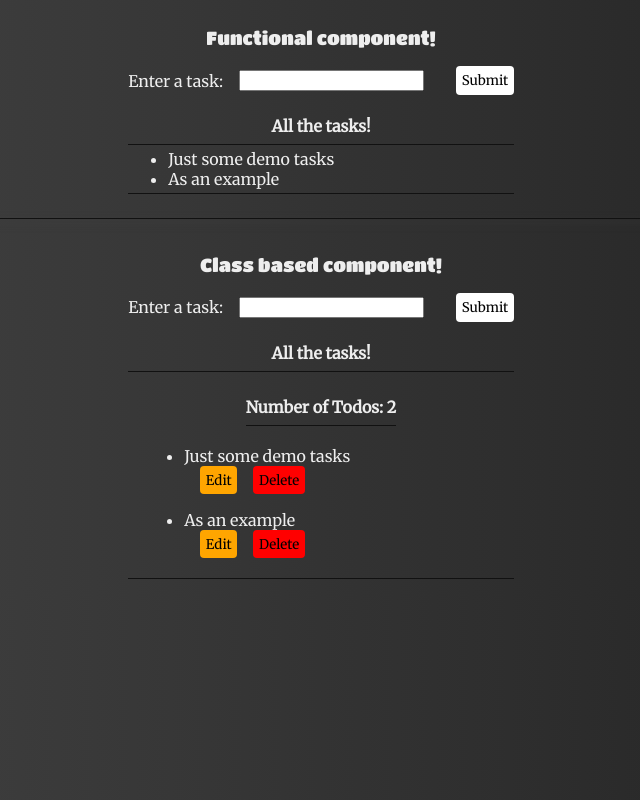
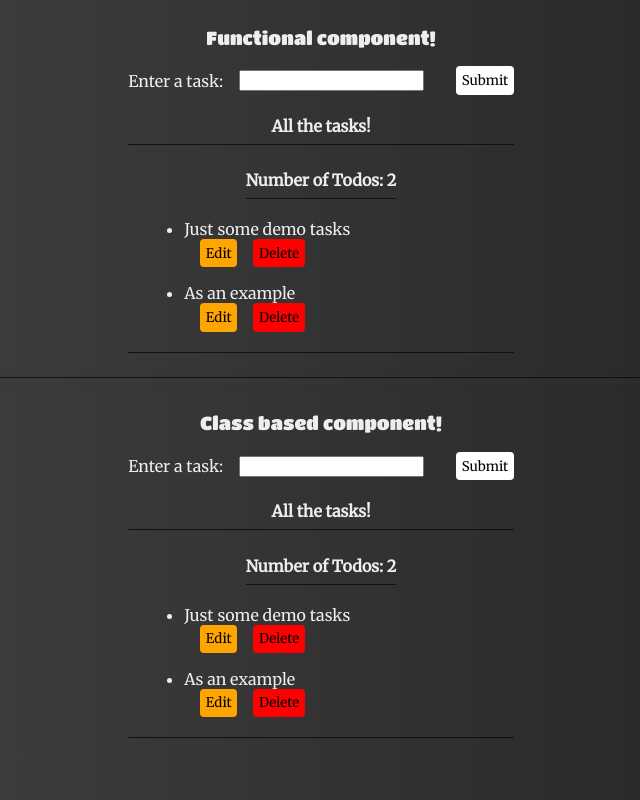
Before and after one commit to francomendezok/react-todo, a React app in the folder To-Do/: page / in a window 1280 px wide. Shown: the whole page, without its empty margins (319-959 px from the left). Built offline with nearby package versions, Linux system fonts and the light colour scheme; the HTML template or start-up script is replaced by a standard one.

Commit message:
Functional and Class Finished

```diff
--- a/To-Do/src/components/ClassInput.jsx
+++ b/To-Do/src/components/ClassInput.jsx
@@ -21,6 +21,7 @@ class ClassInput extends Component {
     this.handleEdit = this.handleEdit.bind(this);
     this.handleDelete = this.handleDelete.bind(this);
     this.handleEditingInputChange = this.handleEditingInputChange.bind(this);
+    this.handleResubmit = this.handleResubmit.bind(this)
   }
 
   handleInputChange(e) {
@@ -38,6 +39,24 @@ class ClassInput extends Component {
     }));
   }
 
+  handleResubmit(todo) {
+    this.setState((state) => {
+      const updatedTodos = state.todos.map((existingTodo) => {
+        if (existingTodo === todo) {
+          return state.editingInputVal;
+        }
+        return existingTodo;
+      });
+
+      return {
+        todos: updatedTodos,
+        edit: '',
+        editingInputVal: ''
+      };
+    });
+  }
+
+
 
   handleEdit(index) {
     this.setState((state) => ({
@@ -48,9 +67,10 @@ class ClassInput extends Component {
 
   handleEditingInputChange(e) {
     this.setState({
-      editingInputVal: e.target.value
+      editingInputVal: e.target.value,
     });
   }
+
 
 
   handleDelete(todo) {
@@ -87,7 +107,7 @@ class ClassInput extends Component {
         <ul>
           {this.state.todos.map((todo) => (
             <div style={{display: 'flex', margin: '1rem' }}>
-              <EditBox hasInput={this.state.hasInput} edit={this.state.edit} todo={todo} handleEdit={this.handleEdit} handleDelete={this.handleDelete} handleEditingInputChange={this.handleEditingInputChange} />
+              <EditBox hasInput={this.state.hasInput} edit={this.state.edit} todo={todo} handleEdit={this.handleEdit} handleDelete={this.handleDelete} handleEditingInputChange={this.handleEditingInputChange} handleResubmit={this.handleResubmit}/>
             </div>
           ))}
         </ul>
@@ -110,14 +130,14 @@ class Count extends Component {
 
 class EditAndSubmit extends Component {
   render() {
-    const { todo, handleEdit, handleEditingInputChange } = this.props;
+    const { todo, handleEdit, handleEditingInputChange, handleResubmit } = this.props;
     return (
       <div>
-        <form onSubmit={() => handleEdit(todo)}>
+        <form onSubmit={() => handleResubmit(todo)}>
           <input
             type="text"
             name="task-entry"
-            value={todo}
+            value={this.editingInputVal}
             onChange={handleEditingInputChange}
           />
           <button style={{backgroundColor: 'green', cursor: 'pointer'}} type="submit">Resubmit</button>
@@ -143,10 +163,10 @@ class Task extends Component {
 
 class EditBox extends Component {
   render() {
-    const { todo, hasInput, edit, handleEdit, handleDelete, handleSubmit, handleInputChange } = this.props;
+    const { todo, hasInput, edit, handleEdit, handleDelete, handleEditingInputChange, handleResubmit } = this.props;
     return (
       <div>
-        {hasInput && edit === todo ? <EditAndSubmit todo={todo} handleEdit={handleEdit} handleSubmit={handleSubmit} handleInputChange={handleInputChange} /> : <Task todo={todo} handleEdit={handleEdit} handleDelete={handleDelete} />}
+        {hasInput && edit === todo ? <EditAndSubmit todo={todo} handleEdit={handleEdit} handleEditingInputChange={handleEditingInputChange} handleResubmit={handleResubmit}/> : <Task todo={todo} handleEdit={handleEdit} handleDelete={handleDelete} />}
       </div>
     );
   }
--- a/To-Do/src/components/FunctionalInput.jsx
+++ b/To-Do/src/components/FunctionalInput.jsx
@@ -1,14 +1,16 @@
+/* eslint-disable react/prop-types */
+/* eslint-disable react/jsx-key */
 import { useState } from 'react';
 
 // eslint-disable-next-line react/function-component-definition, react/prop-types
 const FunctionalInput = ({ name }) => {
-  /*
-    We declare two state variables and their setters,
-    one to store the To-Do's
-    and the other to store the value of the input field
-  */
+
   const [todos, setTodos] = useState(['Just some demo tasks', 'As an example']);
   const [inputVal, setInputVal] = useState('');
+  const [hasInput, setHasInput] = useState(false);
+  const [edit, setEdit] = useState('');
+  const [editingInputVal, setEditingInputVal] = useState('')
+
 
   const handleInputChange = (e) => {
     setInputVal(e.target.value);
@@ -19,6 +21,33 @@ const FunctionalInput = ({ name }) => {
     setTodos((todo) => [...todo, inputVal]);
     setInputVal('');
   };
+
+  function handleResubmit(todo) {
+      const updatedTodos = todos.map((existingTodo) => {
+        if (existingTodo === todo) {
+          return editingInputVal;
+        }
+        return existingTodo;
+      });
+      setTodos(updatedTodos)
+  }
+
+   function handleEdit(index) {
+    setHasInput(!hasInput)
+    setEdit(index)
+
+  }
+
+  function handleEditingInputChange(e) {
+    setEditingInputVal(e.target.value)
+  }
+
+
+
+  function handleDelete(todo) {
+      const updatedTodos = todos.filter(item => item !== todo);
+      setTodos(updatedTodos)
+  }
 
   return (
     <section>
@@ -35,14 +64,61 @@ const FunctionalInput = ({ name }) => {
         <button type="submit">Submit</button>
       </form>
       <h4>All the tasks!</h4>
+      <Count length={todos.length}/>
       {/* The list of all the To-Do's, displayed */}
       <ul>
-        {todos.map((todo) => (
-          <li key={todo}>{todo}</li>
-        ))}
+      {todos.map((todo) => (
+            <div style={{display: 'flex', margin: '1rem' }}>
+              <EditBox hasInput={hasInput} edit={edit} todo={todo} handleEdit={handleEdit} handleDelete={handleDelete} handleEditingInputChange={handleEditingInputChange} handleResubmit={handleResubmit} editingInputVal={editingInputVal} />
+            </div>
+          ))}
       </ul>
     </section>
   );
-};
+      }
+
+
+function Count ({length}) {
+  return (
+    <div>
+      <h4>Number of Todos: {length}</h4>
+    </div>
+  );
+}
+
+function EditAndSubmit ({todo, handleEdit, handleEditingInputChange, handleResubmit, editingInputVal}) {
+  return (
+    <div>
+      <form onSubmit={() => handleResubmit(todo)}>
+        <input
+          type="text"
+          name="task-entry"
+          value={editingInputVal}
+          onChange={handleEditingInputChange}
+        />
+        <button style={{backgroundColor: 'green', cursor: 'pointer'}} type="submit">Resubmit</button>
+      </form>
+      <button onClick={() => handleEdit(todo)} style={{backgroundColor: 'pink', cursor: 'pointer'}}>Cancel</button>
+    </div>
+  )
+}
+
+function Task ({todo, handleEdit, handleDelete}) {
+  return (
+    <div>
+      <li key={todo}>{todo}</li>
+      <button onClick={() => handleEdit(todo)} style={{backgroundColor: 'orange', cursor: 'pointer'}}>Edit</button>
+      <button onClick={() => handleDelete(todo)} style={{backgroundColor: 'red', cursor: 'pointer'}}>Delete</button>
+    </div>
+  )
+}
+
+function EditBox ({hasInput, edit, todo, handleEdit, handleDelete, handleEditingInputChange, handleResubmit, editingInputVal }) {
+  return (
+    <div>
+      {hasInput && edit === todo ? <EditAndSubmit todo={todo} handleEdit={handleEdit} handleEditingInputChange={handleEditingInputChange} handleResubmit={handleResubmit}/> : <Task todo={todo} handleEdit={handleEdit} handleDelete={handleDelete} editingInputVal={editingInputVal} />}
+    </div>
+  );
+}
 
 export default FunctionalInput;
```
